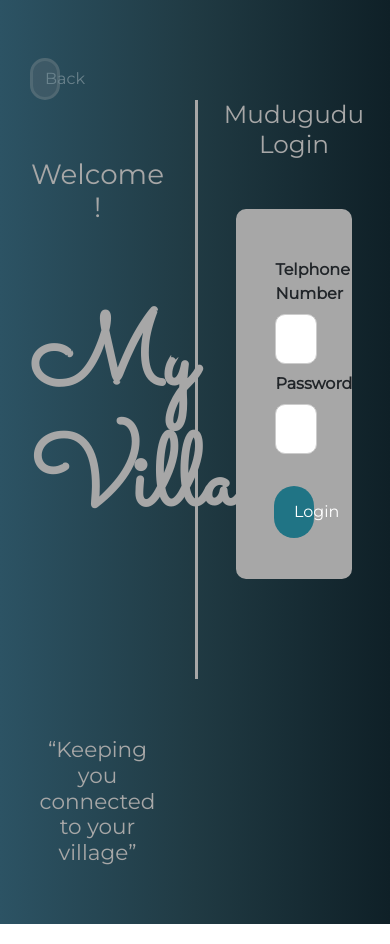
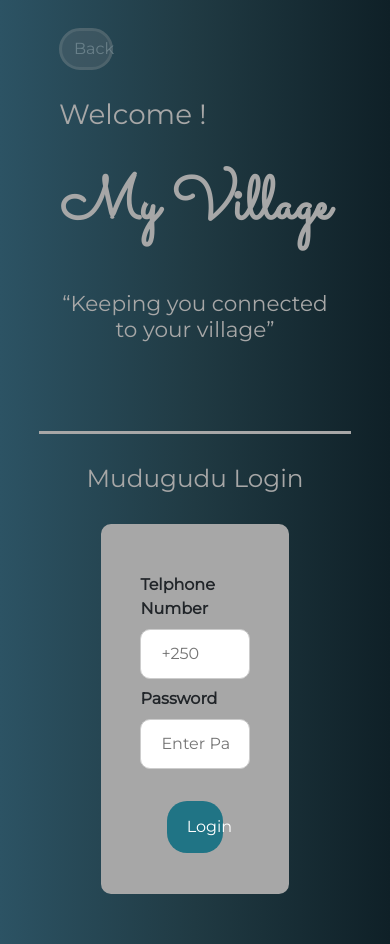
Before and after one commit to Shema30/myVillage, a React (Create React App) app: page / in a window 390 px wide. Built offline with nearby package versions, Linux system fonts and the light colour scheme.

Commit message:
Mudugudu login Updated

```diff
--- a/src/App.js
+++ b/src/App.js
@@ -1,6 +1,5 @@
 import Footer from './Components/Footer/footer';
 import Mud_Login from './Components/Mudugudu/mud_login';
-import FormWithPhoneNumber from './phonenumber';
 import './App.css';
 
 function App() {
--- a/src/Components/Mudugudu/mud_log.css
+++ b/src/Components/Mudugudu/mud_log.css
@@ -1,12 +1,8 @@
 body {
-    background: #0F2027;
-    background: -webkit-linear-gradient(to right, #2C5364, #203A43, #0F2027);
-    background: linear-gradient(to right, #2C5364, #203A43, #0F2027);
-    font-family: 'Montserrat', sans-serif;
-}
-
-.mud-login-page {
-    display: flex;
+  background: #0f2027;
+  background: -webkit-linear-gradient(to right, #2c5364, #203a43, #0f2027);
+  background: linear-gradient(to right, #2c5364, #203a43, #0f2027);
+  font-family: "Montserrat", sans-serif;
 }
 
 /* =====================Left-side============================= */
@@ -24,13 +20,13 @@ body {
   border-radius: 30px;
   border: 3px solid #a7a7a7;
 }
-.top h1{
+.top h1 {
   text-align: center;
   margin-top: 50px;
 }
 
 .logo h1 {
-    font-family: 'Sacramento', cursive;
+  font-family: "Sacramento", cursive;
   text-align: center;
   margin-top: 80px;
   font-weight: 800;
@@ -71,7 +67,7 @@ form {
   margin-bottom: 50px;
 }
 
-  input[type="text"],
+input[type="tel"],
 input[type="password"] {
   width: 100%;
   padding: 12px 20px;
@@ -95,7 +91,7 @@ form {
 button:hover {
   opacity: 0.8;
 }
-  .log-btn{
+.log-btn {
   text-align: center;
 }
 
@@ -135,3 +131,48 @@ form {
     width: 100%;
   }
 }
+
+@media screen and (min-width: 992px) {
+  .mud-login-page {
+    display: flex;
+  }
+}
+
+@media screen and (max-width: 992px) {
+  .right-side {
+    width: 80%;
+    margin: 0 auto;
+    padding-top: 60px;
+  }
+  .left-side{
+    padding: 20px 20px;
+    width: 80%;
+    margin: 0 auto;
+  }
+  form {
+    width: 60%;
+  }
+  .mud-login {
+    border-top: 3px solid #a7a7a7;
+    border-left: none;
+    padding-bottom: 50px;
+  }
+  .mud-login h2 {
+    margin-bottom: 30px;
+    padding-top: 30px;
+  }
+  .top h1 {
+    text-align: left;
+    margin-top: 20px;
+  }
+  .logo h1 {
+    font-family: "Sacramento", cursive;
+    text-align: center;
+    margin-top: 40px;
+    font-weight: 800;
+    font-size: 60px;
+  }
+  .bottom {
+    margin-top: 3rem;
+  }
+}
--- a/src/Components/Mudugudu/mud_login.jsx
+++ b/src/Components/Mudugudu/mud_login.jsx
@@ -4,6 +4,7 @@ import './mud_log.css'
 class Mud_Login extends Component {
     render() {
         return (
+            <>
                 <div className='mud-login-page'>
 
                     <div className='left-side'>
@@ -30,8 +31,8 @@ class Mud_Login extends Component {
                             <form>
 
                                 <div className="container">
-                                <label for="uname"><b>Telphone Number</b></label>
-                                <input type="text" placeholder="+250" name="uname" />
+                                    <label for="telnum"><b>Telphone Number</b></label>
+                                    <input type="tel" placeholder="+250" name="telnum" />
 
                                     <label for="psw"><b>Password</b></label>
                                     <input type="password" placeholder="Enter Password" name="psw" />
@@ -47,6 +48,7 @@ class Mud_Login extends Component {
                     </div>
 
                 </div>
+            </>
         );
     }
 }
```
Lines whose indentation alone changed are shown as unchanged.
